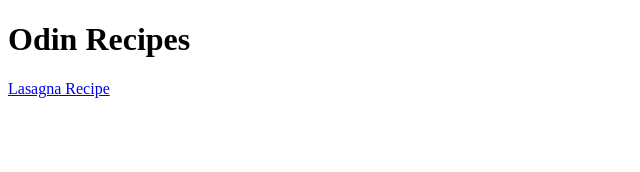
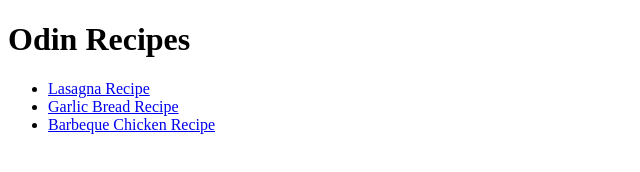
Before and after one commit to ritobrata002-cyber/odin-recipes, a plain HTML site: page index.html in a window 1280 px wide. Shown: the whole page, without its empty margins (0-640 px from the left). Drawn offline with Linux system fonts and the light colour scheme.

Commit message:
Add barbeque chicken and garlic bread to img file

```diff
--- a/index.html
+++ b/index.html
@@ -7,6 +7,12 @@
 </head>
 <body>
     <h1>Odin Recipes</h1>
-    <a href="./recipes/lasagna.html">Lasagna Recipe</a>
+    <ul>
+    <li><a href="./recipes/lasagna.html">Lasagna Recipe</a></li>
+    <li> <a href="./recipes/garlic-bread.html">Garlic Bread Recipe</a></li>
+    <li><a href="./recipes/barbeque-chicken.html">Barbeque Chicken Recipe</a></li>
+
+    </ul>
+
 </body>
 </html>
```
Also changed, not shown: img/barbeque-chicken.jpg (added), img/garlic-bread.jpeg (added), 1 other file.
